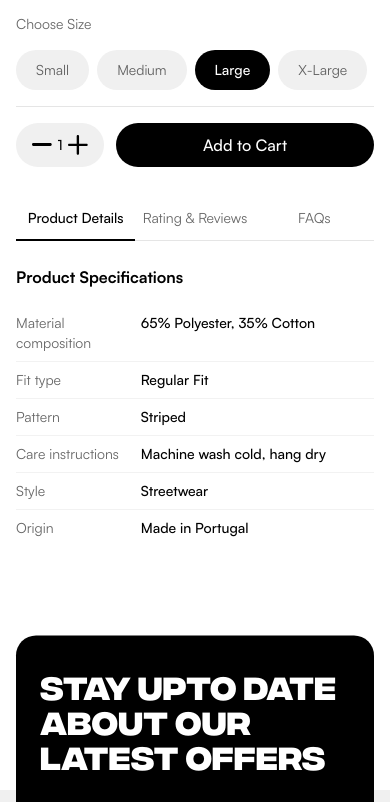
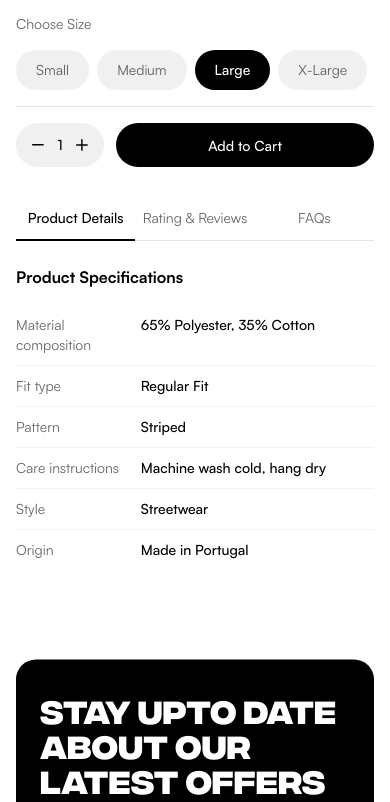
Before and after one commit to oguzthmc/shopco, a Next.js app: page /shop/product/1 in a window 390 px wide. Shown: the part 1000-1802 px from the top of the page. Built offline with nearby package versions, Linux system fonts and the light colour scheme.

Commit message:
fix: responsive styling fixes

```diff
--- a/src/components/shop/product-detail/Tabs/ProductDetails.tsx
+++ b/src/components/shop/product-detail/Tabs/ProductDetails.tsx
@@ -25,13 +25,13 @@ const ProductDetails = () => {
             className="grid grid-cols-3 gap-4 border-b border-black/5 last:border-none"
             key={i}
           >
-            <div className="py-2 lg:py-3">
+            <div className="py-2.5 lg:py-4">
               <p className="font-satoshi font-normal text-sm md:text-base text-black/60">
                 {item.label}
               </p>
             </div>
 
-            <div className="col-span-2 py-2 lg:py-3">
+            <div className="col-span-2 py-2.5 lg:py-4">
               <p className="font-satoshi font-medium text-sm md:text-base text-black">
                 {item.value}
               </p>
--- a/src/components/ui/Button.tsx
+++ b/src/components/ui/Button.tsx
@@ -14,7 +14,7 @@ export default function Button({
   ...props
 }: ButtonProps) {
   const baseStyles =
-    'rounded-full transition-all duration-300 font-medium font-satoshi text-base flex items-center justify-center';
+    'rounded-full transition-all duration-300 font-medium font-satoshi text-[14px] sm:text-base flex items-center justify-center';
 
   const variants = {
     primary: 'bg-black text-white hover:bg-gray-800',
--- a/src/components/ui/QuantitySelector.tsx
+++ b/src/components/ui/QuantitySelector.tsx
@@ -26,7 +26,7 @@ const QuantitySelector = ({
       <button
         type="button"
         onClick={onDecrease}
-        className="w-5 h-5 flex items-center justify-center hover:opacity-70 transition-opacity"
+        className="w-3 h-3 sm:w-5 sm:h-5 flex items-center justify-center hover:opacity-70 transition-opacity"
         aria-label="Decrease quantity"
       >
         <Image
@@ -44,7 +44,7 @@ const QuantitySelector = ({
       <button
         type="button"
         onClick={onIncrease}
-        className="w-5 h-5 flex items-center justify-center hover:opacity-70 transition-opacity"
+        className="w-3 h-3 sm:w-5 sm:h-5 flex items-center justify-center hover:opacity-70 transition-opacity"
         aria-label="Increase quantity"
       >
         <Image
```
